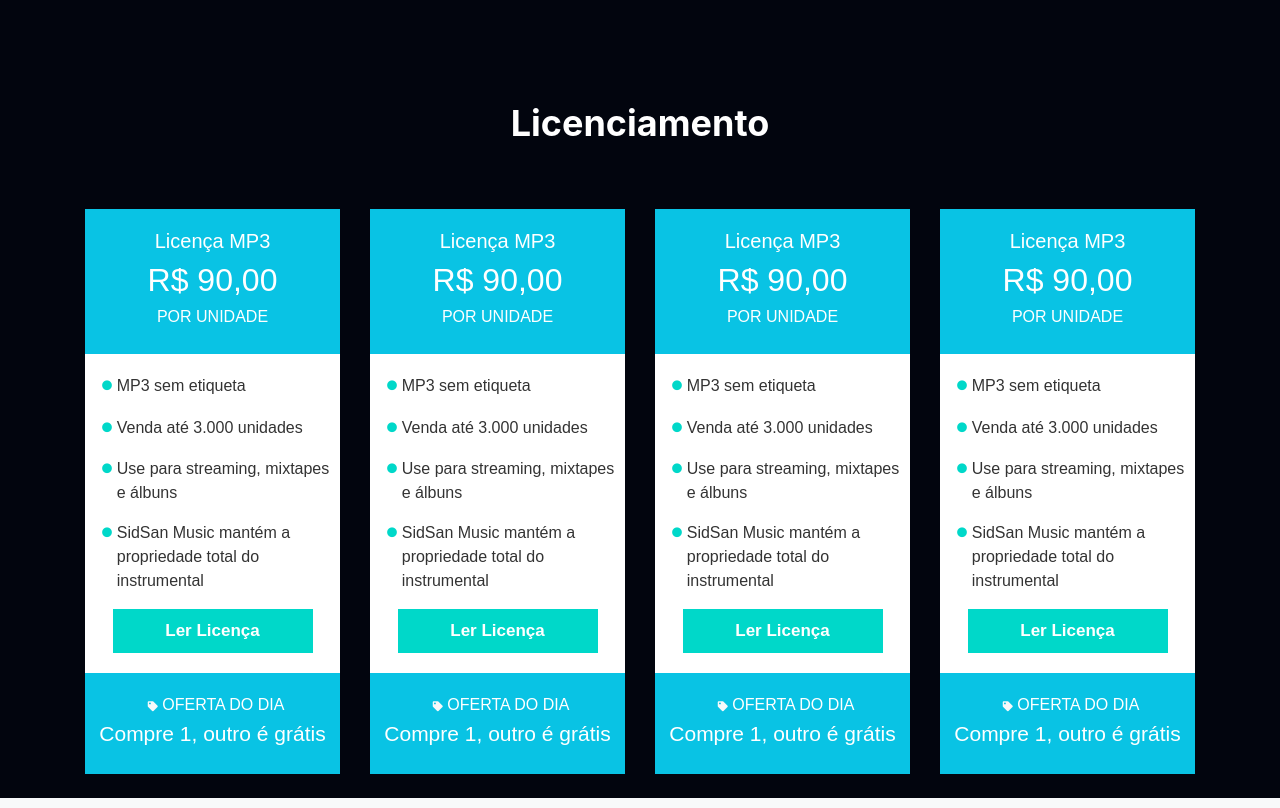
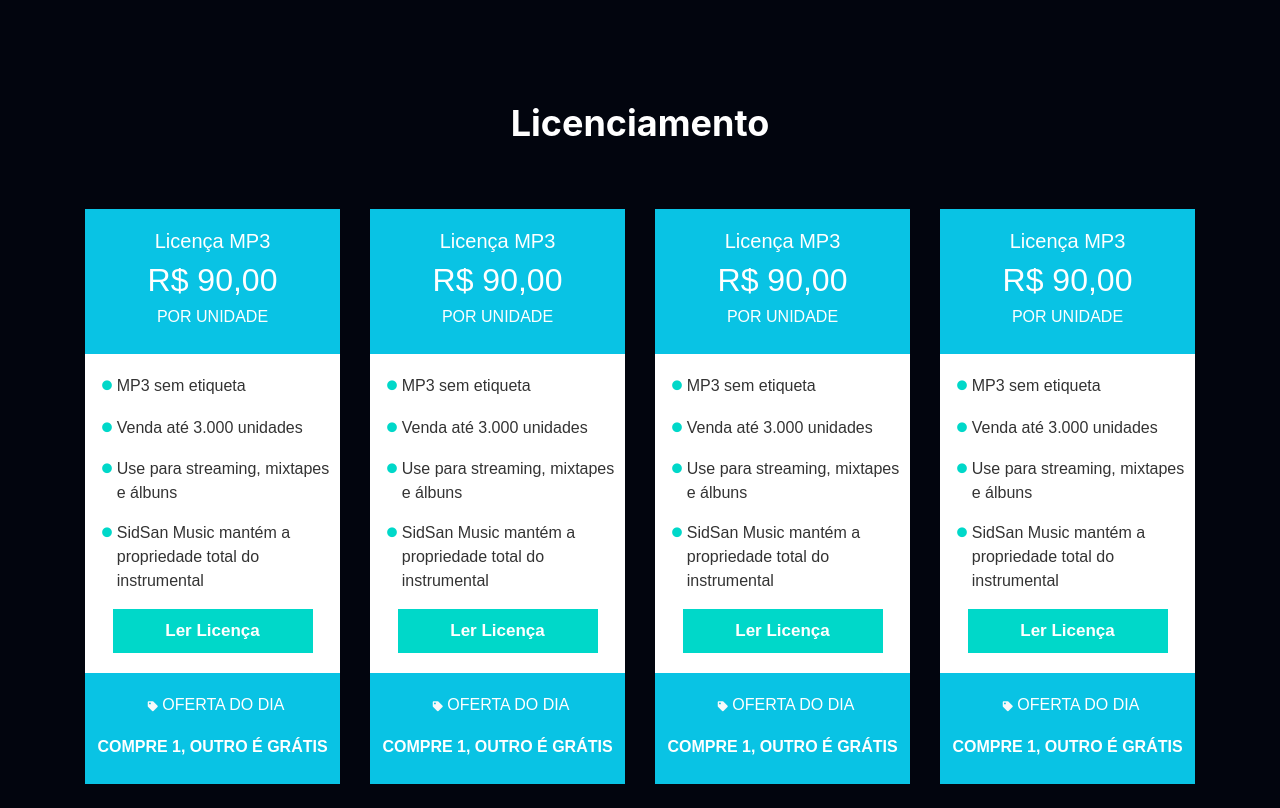
Before and after one commit to SidSan97/music-player, a PHP site: page / in a window 1280 px wide. Shown: the part 1110-1918 px from the top of the page. Run offline with PHP 8.4, Linux system fonts and the light colour scheme; some libraries are stand-ins or nearby versions.

Commit message:
Estilização do h3 da promoção

```diff
--- a/css/index.css
+++ b/css/index.css
@@ -359,5 +359,6 @@ body
 
 .texto-promo
 {
-    font-size: 21px;
+    font-size: 16px;
+    font-weight: 600;
 }
--- a/index.php
+++ b/index.php
@@ -179,7 +179,7 @@
 
                     <article>
                         <span><i class="fas fa-tag text-light"></i>OFERTA DO DIA</span> <br>
-                        <h3 class="texto-promo">Compre 1, outro é grátis</h3>
+                        <h3 class="texto-promo mt-3">COMPRE 1, OUTRO É GRÁTIS</h3>
                     </article>
                 </div>
 
@@ -200,7 +200,7 @@
 
                     <article>
                         <span><i class="fas fa-tag text-light"></i>OFERTA DO DIA</span> <br>
-                        <h3 class="texto-promo">Compre 1, outro é grátis</h3>
+                        <h3 class="texto-promo mt-3">COMPRE 1, OUTRO É GRÁTIS</h3>
                     </article>
                 </div>
 
@@ -221,7 +221,7 @@
 
                     <article>
                         <span><i class="fas fa-tag text-light"></i>OFERTA DO DIA</span> <br>
-                        <h3 class="texto-promo">Compre 1, outro é grátis</h3>
+                        <h3 class="texto-promo mt-3">COMPRE 1, OUTRO É GRÁTIS</h3>
                     </article>
                 </div>
 
@@ -242,7 +242,7 @@
 
                     <article>
                         <span><i class="fas fa-tag text-light"></i>OFERTA DO DIA</span> <br>
-                        <h3 class="texto-promo">Compre 1, outro é grátis</h3>
+                        <h3 class="texto-promo mt-3">COMPRE 1, OUTRO É GRÁTIS</h3>
                     </article>
                 </div>
             </div>
```
